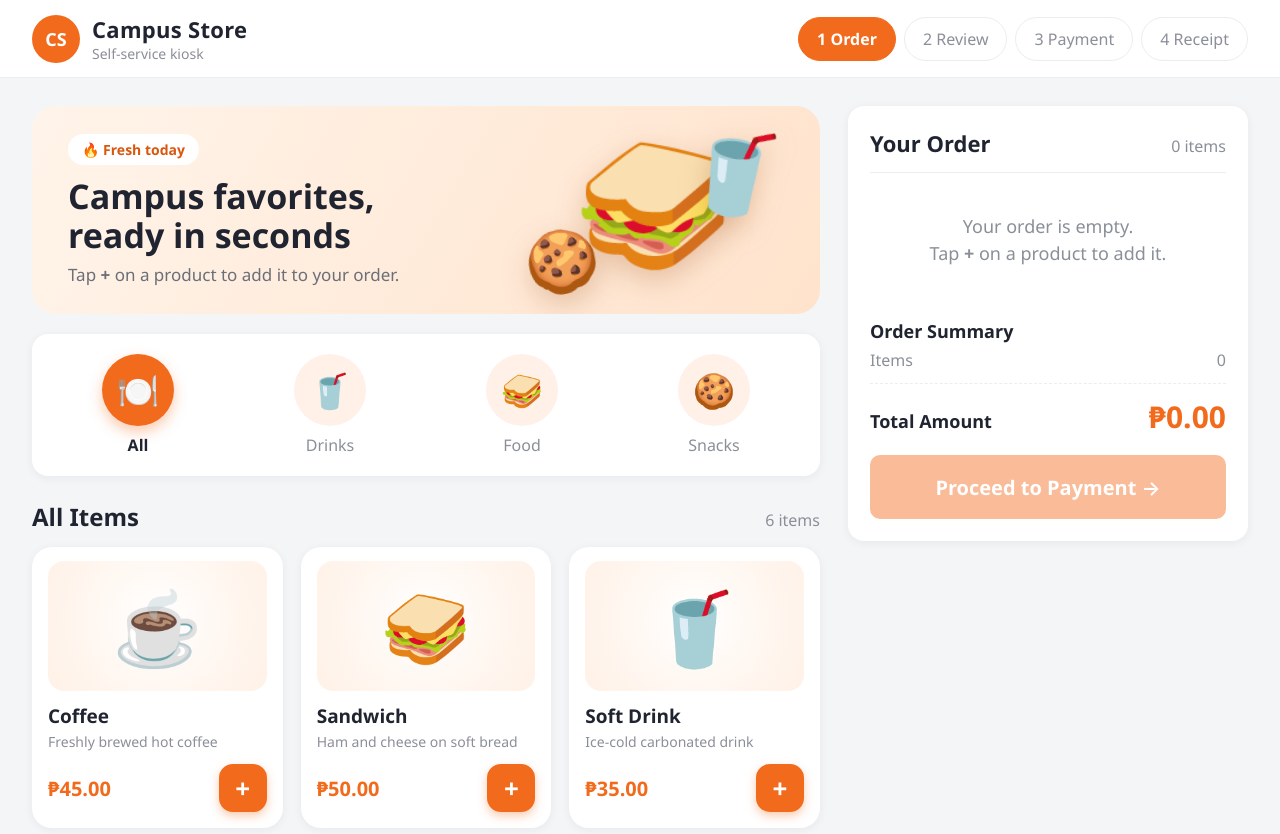
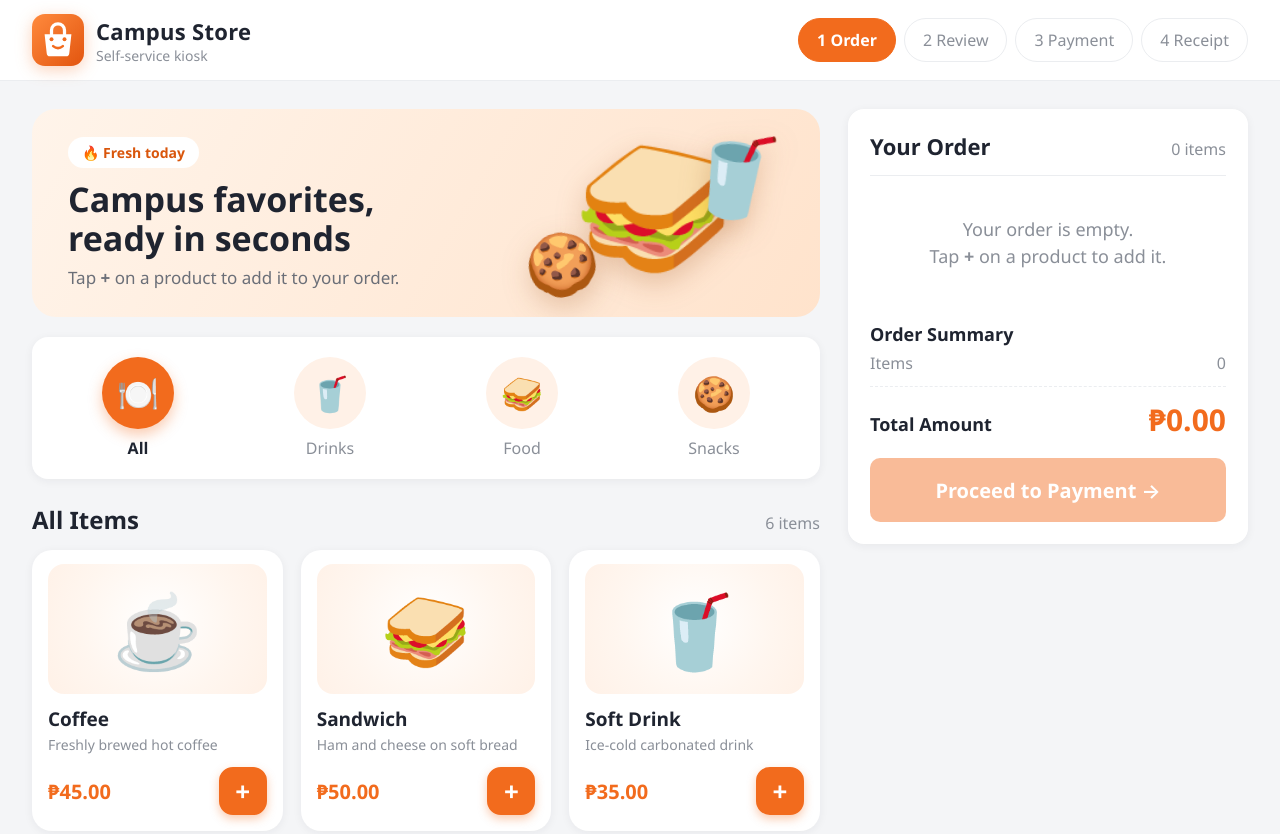
Before and after one commit to Kenth08/POS-Kiosk--Practical-examination, a website: page index.html in a window 1280 px wide. Shown: the top 834 px of the page. Drawn offline with Linux system fonts and the light colour scheme.

Commit message:
style: use the new bag logo in the header instead of the "CS" badge
Co-Authored-By: Claude Opus 5.5 <noreply@anthropic.com>

```diff
--- a/css/styles.css
+++ b/css/styles.css
@@ -47,16 +47,12 @@ body {
 
 .brand { display: flex; align-items: center; gap: 12px; }
 
+/* Same logo as the browser tab icon (images/favicon.svg) */
 .brand-logo {
-  width: 48px;
-  height: 48px;
-  border-radius: 50%;
-  display: grid;
-  place-items: center;
-  font-weight: 700;
-  font-size: 18px;
-  color: #fff;
-  background: var(--color-accent);
+  display: block;
+  width: 52px;
+  height: 52px;
+  filter: drop-shadow(0 4px 8px rgba(242, 107, 29, 0.3));
 }
 
 .brand-name { font-size: 22px; font-weight: 700; letter-spacing: 0.3px; }
--- a/index.html
+++ b/index.html
@@ -16,7 +16,7 @@
   <!-- Header: store brand + transaction progress steps -->
   <header class="app-header">
     <div class="brand">
-      <div class="brand-logo">CS</div>
+      <img class="brand-logo" src="images/favicon.svg" alt="" width="52" height="52">
       <div>
         <div class="brand-name">Campus Store</div>
         <div class="brand-tagline">Self-service kiosk</div>
```
Also changed, not shown: docs/AI_LOG.md (+3 -0 lines), docs/evidence/header-logo.png (added).
